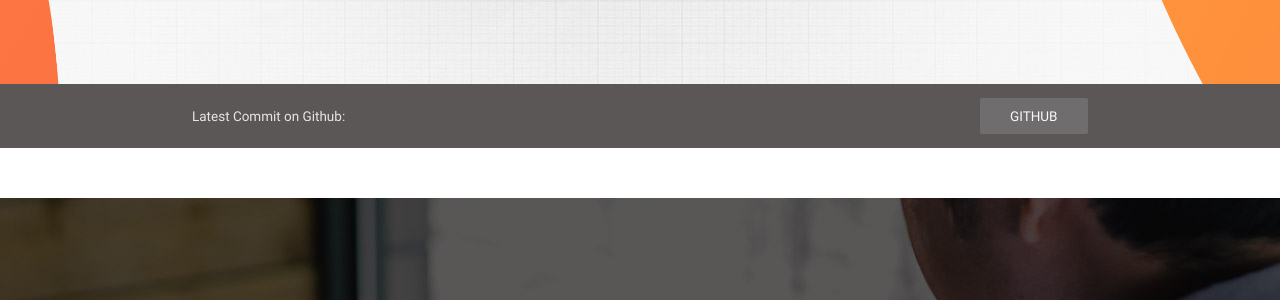
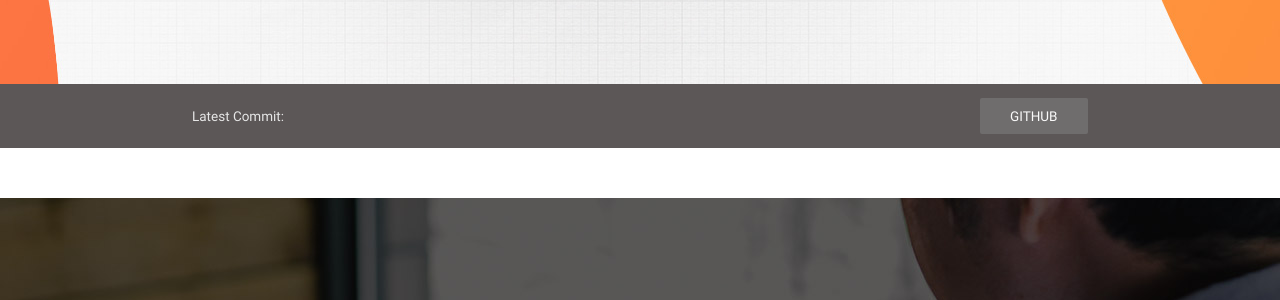
Before and after one commit to bobplanet/bobplanet.github.io, a Jekyll site: the page built from index.html, in a window 1280 px wide and 900 px high, scrolled down 328 px. Shown: the part 152-452 px from the top of the window. Built offline with Jekyll 4.4.1, drawn with Linux system fonts in a browser that asks for light colours; nearby versions of some CDN libraries; comment, search, counter and statistics services are not loaded.

Commit message:
수정 코드를 커밋합니다.

```diff
--- a/index.html
+++ b/index.html
@@ -23,14 +23,14 @@
 
 <div class="github-commit">
   <div class="container">
-    <div class="commit ">
-    Latest Commit on Github:
+    <div class="commit truncate">
+    Latest Commit:
     &nbsp;&nbsp;
     <a href="" class="sha"></a>
     &nbsp;&nbsp;
       <span class="message"></span>
     <span class="date"></span>
-    <a id="github-button" href="https://github.com/bobplanet/Bobplanet" class="hide-on-med-and-down btn-flat right grey-text text-lighten-5 waves-effect waves-light hide-on-small-only">Github</a>
+    <a id="github-button" href="https://github.com/bobplanet/Bobplanet" target="_blank" class="btn-flat right grey-text text-lighten-5 waves-effect waves-light hide-on-med-and-down">Github</a>
     </div>
   </div>
 </div>
--- a/index_type_b.html
+++ b/index_type_b.html
@@ -22,7 +22,7 @@
     &nbsp;&nbsp;
       <span class="message"></span>
     <span class="date"></span>
-    <a id="github-button" href="https://github.com/bobplanet/Bobplanet" class="hide-on-med-and-down btn-flat right grey-text text-lighten-5 waves-effect waves-light secondary-content"><i class="fa fa-github right "></i>Github</a>
+    <a id="github-button" href="https://github.com/bobplanet/Bobplanet" target="_blank" class="btn-flat right grey-text text-lighten-5 waves-effect waves-light hide-on-med-and-down">Github</a>
     </div>
   </div>
 </div>
```
